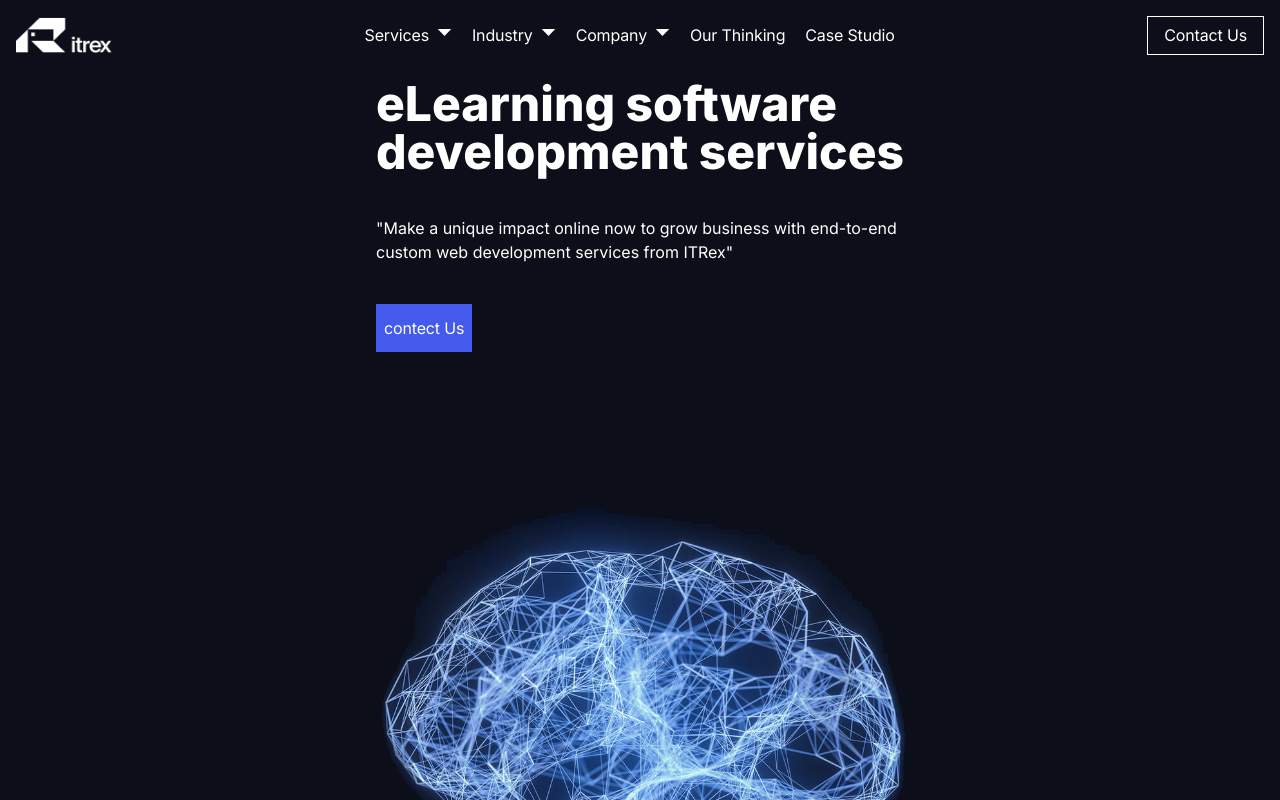
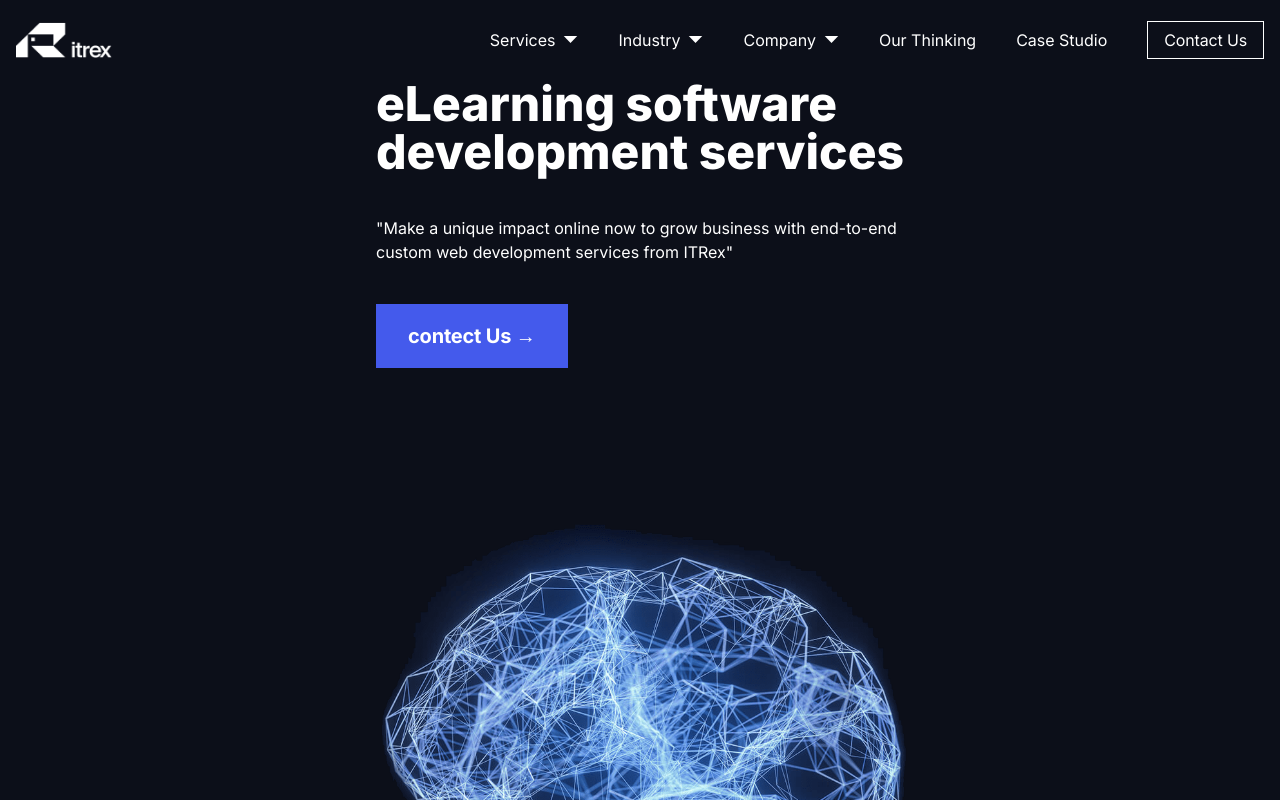
Before and after one commit to special-char/spechialchar-web, a Next.js app: page /EdPage in a window 1280 px wide. Shown: the top 800 px of the page. Built offline with nearby package versions, Linux system fonts and the light colour scheme; a web font is replaced by a local one.

Commit message:
Header changes

```diff
--- a/src/app/services/web/page.tsx
+++ b/src/app/services/web/page.tsx
@@ -4,6 +4,7 @@ import WebLanding from '@/components/WebPage/WebLanding/WebLanding';
 import WebMain from '@/components/WebPage/WebMain/WebMain';
 import Webswiper from '@/components/WebPage/Webswiper/Webswiper';
 import WebContactus from '@/components/WebPage/WebContactus/WebContactus';
+
 
 
 interface Props {
--- a/src/components/Button/button.module.css
+++ b/src/components/Button/button.module.css
@@ -1,5 +1,5 @@
 .default {
-  @apply bg-blue text-white hover:bg-black;
+  @apply bg-blue text-white hover:bg-black font-bold text-base ;
 }
 .outline {
   @apply border border-primary text-primary bg-transparent hover:bg-primary/10;
@@ -14,10 +14,11 @@
   @apply text-primary underline-offset-4 hover:underline;
 }
 .md {
-  @apply h-10 px-2 py-6;
+  @apply h-10 px-8 py-8 text-xl ;
 }
+
 .sm {
-  @apply h-9 rounded-md px-3;
+  @apply h-9 rounded-md px-3 ;
 }
 .lg {
   @apply h-14 rounded-md px-6;
--- a/src/components/Button/index.tsx
+++ b/src/components/Button/index.tsx
@@ -58,11 +58,11 @@ const Button = ({
 			className={cn(buttonVariants({ variant, size, className }))}
 			{...props}
 		>
-			{title && <span className="sr-only">{title}</span>}
+			{title && <span className="sr-only ">{title}</span>}
 			{isLoading ? (
-				<span className="block w-4 aspect-square  border-2 border-currentColor border-t-transparent animate-spin"></span>
+				<span className="block w-4 aspect-square  border-2 border-currentColor font-bold border-t-transparent animate-spin"></span>
 			) : null}
-			{props.children}
+			{props.children}	&rarr;
 		</Component>
 	);
 };
--- a/src/components/Header/index.tsx
+++ b/src/components/Header/index.tsx
@@ -31,13 +31,20 @@ const Header = (props: Props) => {
 
   const [isHovered, setIsHovered] = useState(false);
   return (
-    <header
-      className="h-20 z-10 fixed w-full bg-black flex justify-around transition-transform duration-300"
+    <div
+      className="h-20 z-10 fixed w-full bg-black flex justify-around items-center transition-transform duration-300"
       style={{
         backgroundColor:
           scrollPosition > 100 ? "rgba(0, 0, 0, 1)" : "rgba(0, 0, 0, 0)",
       }}
     >
+      <Navbar/>
+    </div>
+  );
+};
+
+export default Header;
+
       {/* <div className="py-4">
         <Link href="/">
           <Itrex />
@@ -162,9 +169,3 @@ const Header = (props: Props) => {
       <div className="py-4 mt-1 text-slate-100 w-12">
         <Button className="p-7">Contact</Button>
       </div> */}
-      <Navbar/>
-    </header>
-  );
-};
-
-export default Header;
--- a/src/components/MobilePage/MobileMain/MobileMain.tsx
+++ b/src/components/MobilePage/MobileMain/MobileMain.tsx
@@ -1,6 +1,7 @@
 import Image from "next/image";
 import React from "react";
 import MobileImage from '@/public/mobileapp-header-1.webp'
+import Button from "@/components/Button";
 
 const MobileMain = () => {
   return (
@@ -16,12 +17,13 @@ company </h6>
             We create custom mobile Apps that beat business challenges, generate revenue and hit millions of downloads
           </div>
 
-        <div>
+          <Button>hire me</Button>
+          {/* <div>
             <button className="bg-blue p-2 px-16  text-lg  py-4 text-white">Hire app development &rarr;</button>
-        </div>
+        </div> */}
         </div>
         <div className="object-cover md:relative md:bottom-[400px] md:left-[320px] lg:left-[420px] lg:bottom-[400px] 2xl:left-[500px] 2xl:bottom-[450px]  ">
-            <Image src={MobileImage} alt="Mobile" className=" md:w-[680px] lg:w-[850px] 2xl:w-[950px]"/>
+          <Image src={MobileImage} alt="Mobile" className=" md:w-[680px] lg:w-[850px] 2xl:w-[950px]" />
         </div>
       </div>
     </section>
--- a/src/components/MobilePage/MobileSwiper/MobileSwiper.tsx
+++ b/src/components/MobilePage/MobileSwiper/MobileSwiper.tsx
@@ -7,6 +7,7 @@ import { Swiper, SwiperSlide } from "swiper/react";
 import { A11y, Navigation, Pagination } from "swiper/modules";
 import { SwiperNavButtons } from "@/components/WebPage/Webswiper/SwiperButton";
 import { MobileSwap } from "@/lib/constData";
+import Button from "@/components/Button";
 
 
 
@@ -59,9 +60,8 @@ const Mobileswiper = () => {
           <SwiperNavButtons />
 
         </Swiper>
-        <div className="pt-8 md:pt-4">
-            <button className="bg-blue p-2 px-16 md:px-6 md:text-xl font-bold text-lg  py-4 text-white">Contact us &rarr;</button>
-        </div>
+       {/* <Button>Contact Us</Button> */}
+       <Button >hire mobile app developer</Button>
       </div>
     </section>
   );
--- a/src/components/Navbar/Navbar.tsx
+++ b/src/components/Navbar/Navbar.tsx
@@ -3,11 +3,13 @@ import Image from "next/image";
 import NavbarLogo from "@/public/NavbarLogo.png";
 import ArrowUp from '@/public/icons/triangle-bottom-arrow-icon.svg'
 import ArrowDown from '@/public/icons/triangle-top-arrow-icon.svg'
+import Humburger from '@/public/icons/three-horizontal-lines-icon.svg'
 import Link from "next/link";
 
 const Navbar = () => {
   const [scrollPosition, setScrollPosition] = useState(0);
   const [activeDropdown, setActiveDropdown] = useState(null);
+  const [showMenu, setShowMenu] = useState(false); // State to manage the visibility of the menu
 
   useEffect(() => {
     const handleScroll = () => {
@@ -21,10 +23,40 @@ const Navbar = () => {
     };
   }, []);
 
+  useEffect(() => {
+    const handleClickOutside = (event) => {
+      if (activeDropdown && !event.target.closest('.dropdown')) {
+        setActiveDropdown(null);
+      }
+    };
+
+    document.addEventListener('click', handleClickOutside);
+
+    return () => {
+      document.removeEventListener('click', handleClickOutside);
+    };
+  }, [activeDropdown]);
+
   const openDropdown = (dropdownLink) => {
     setActiveDropdown(dropdownLink);
   };
-  // <---- Link ----->
+
+  const closeDropdown = () => {
+    setActiveDropdown(null);
+  };
+
+  const handleLinkClick = (dropdownLink) => {
+    if (activeDropdown === dropdownLink) {
+      setActiveDropdown(null); // Close dropdown if already open
+    } else {
+      setActiveDropdown(dropdownLink);
+    }
+  };
+
+  const toggleMenu = () => {
+    setShowMenu(!showMenu); // Toggle menu visibility
+  };
+
   const menuItems = [
     { id: 1, link: "Services", sublinks: ["Mobile", "Web", "Sass", "Back-end", "Ui/Ux Design"] },
     { id: 2, link: "Industry", sublinks: ["Edtech & Elearning", "Ecommerce"] },
@@ -34,72 +66,73 @@ const Navbar = () => {
   ];
 
   return (
-    <nav
-      className="h-full w-full lg:container pt-4"
+    <header
+      className="flex justify-between items-center w-full"
       style={{
         backgroundColor:
           scrollPosition > 100 ? "rgba(0, 0, 0, 1)" : "rgba(0, 0, 0, 0)",
       }}
     >
-      <div className="flex justify-between items-center">
       <Link href="/">
         <Image src={NavbarLogo} alt="navbar" className="h-9 w-24" />
       </Link>
-        <ul className="flex justify-between space-x-5 text-white">
+      {/* Hamburger menu */}
+      <div className="lg:hidden" onClick={toggleMenu}>
+      <Humburger className="fill-white"/>
+      </div>
+      {/* Menu items */}
+      <div className="hidden lg:block">
+
+      <ul className={`  lg:flex justify-between space-x-10 text-white items-center }`}>
         {menuItems.map((menuItem) => (
           <li key={menuItem.id} className="relative">
-              <Link href={`/${menuItem.link.toLowerCase()}`}>
             <span
               className="cursor-pointer hover:text-yellow flex gap-x-2 "
               onMouseEnter={() => openDropdown(menuItem.link)}
+              onMouseLeave={()=>closeDropdown()}
+              onClick={() => handleLinkClick(menuItem.link)}
             >
               {menuItem.link}
               {menuItem.sublinks && (
-                    <span>
+                <span className="dropdown">
                   <ArrowUp
-                        className={`fill-white hover:fill-yellow pt-2 ${activeDropdown === menuItem.link ? "hidden" : ""
-                          }`}
+                    className={`fill-white hover:fill-yellow pt-2 ${activeDropdown === menuItem.link ? "hidden" : ""}`}
                   />
                   <ArrowDown
-                        className={`fill-white hover:fill-yellow pt-2 ${activeDropdown === menuItem.link ? "" : "hidden"
-                          }`}
+                    className={`fill-white hover:fill-yellow pt-2 ${activeDropdown === menuItem.link ? "" : "hidden"}`}
                   />
-
                 </span>
               )}
             </span>
-              </Link>
             {activeDropdown === menuItem.link && menuItem.sublinks && (
               <div
-                  className="absolute left-0  top-10  w-max z-10  "
+                className="absolute left-0 top-10 w-max z-10 bg-black p-4"
                 style={{
-                    backgroundColor:
-                      scrollPosition > 100
-                        ? "rgba(0, 0, 0, 1)"
-                        : "rgba(0, 0, 0, 0)",
+                  backgroundColor: scrollPosition > 100 ? "rgba(0, 0, 0, 1)" : "rgba(0, 0, 0, 0)",
                 }}
               >
                 {menuItem.sublinks.map((sublink, index) => (
-                    <Link href={`/${menuItem.link.toLowerCase()}/${sublink.toLowerCase()}`} key={index}>
-                      <span className="text-white flex flex-col flex-wrap  ">{sublink}</span>
+                  <Link href={`/${menuItem.link.toLowerCase()}/${sublink.toLowerCase()}`} key={index} className="block text-white mb-2">
+                    <span>{sublink}</span>
                   </Link>
                 ))}
               </div>
             )}
           </li>
         ))}
-        </ul>
         <div>
           <button className="bg-transparent border border-white py-1 px-4 text-white">
             Contact Us
           </button>
         </div>
+      </ul>
       </div>
-    </nav>
+    </header>
   );
 };
 
 export default Navbar;
+
 
 
 
--- a/src/lib/constData.ts
+++ b/src/lib/constData.ts
@@ -1,4 +1,5 @@
 import { title } from "process";
+
 
 export const Card = {
   card: [
@@ -864,3 +865,31 @@ export const MobileSwap = [
 },
 
 ]
+
+
+export const mobilePlatformData = {
+  data:[
+
+    {
+      title: "Android",
+      icon: "/aindroid.svg",
+      description:
+        "Using innovative concepts and data-driven insights, we craft high-performance apps that rank high on Google Play and transform business.",
+
+    },
+    {
+      title: "IOS",
+      icon: "/ios-1.svg",
+      description:
+        "We boast a legacy of great iOS apps for a range of business niches, which never leave the iPhones and iPads home screens of the delighted users.",
+
+    },
+    {
+      title: "Cross-platform",
+      icon: "/cross_platforms.svg",
+      description:
+        "Whatever the complexity, we bring the full benefit of cross-platform tech to the table, including lower costs, faster time to market and maximum reach",
+
+    },
+  ]
+}
```
Also changed, not shown: src/app/services/mobile/page.tsx (+8 -5 lines), src/components/MobilePage/MobileIcon/MobileIcon.tsx (+4 -6 lines), src/utils/types.ts (+8 -0 lines), public/aindroid.svg, public/icons/three-horizontal-lines-icon.svg (added). Lines whose indentation alone changed are shown as unchanged.
